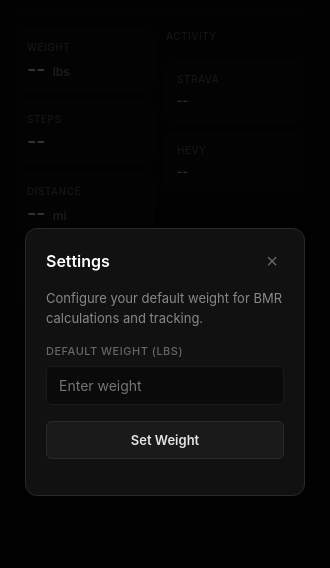
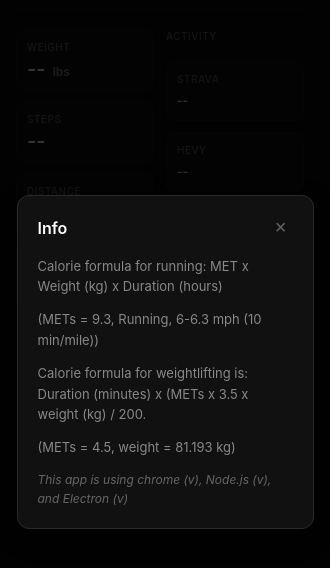
Before and after one commit to AbdallaAlhag/fitness-tracker-desktopApp, an Electron app: page index.html in a window 330 px wide. Both pictures are taken after a click on the button "Info". Shown: the part 60-628 px from the top of the page. Drawn offline with Linux system fonts and the light colour scheme; no server answers.

Commit message:
Finish up info for modal

```diff
--- a/index.html
+++ b/index.html
@@ -235,11 +235,29 @@
         background: #111111;
         border: 1px solid #2a2a2a;
         border-radius: 12px;
-        width: 280px;
+        width: 300px;
+        max-width: 90vw;
+        max-height: 80vh;
+        overflow-y: auto;
         padding: 20px;
         box-shadow: 0 8px 32px rgba(0, 0, 0, 0.6);
       }
+      .modal::-webkit-scrollbar {
+        width: 6px;
+      }
 
+      .modal::-webkit-scrollbar-track {
+        background: #0a0a0a;
+      }
+
+      .modal::-webkit-scrollbar-thumb {
+        background: #2a2a2a;
+        border-radius: 3px;
+      }
+
+      .modal::-webkit-scrollbar-thumb:hover {
+        background: #3a3a3a;
+      }
       .modal-header {
         display: flex;
         justify-content: space-between;
@@ -273,64 +291,27 @@
       }
 
       .modal-content {
-        margin-bottom: 16px;
+        margin-bottom: 0;
       }
 
       .modal-text {
         font-size: 13px;
         color: #888;
-        line-height: 1.5;
-        margin-bottom: 16px;
+        line-height: 1.6;
+        margin-bottom: 12px;
       }
 
-      .modal-input-group {
-        margin-bottom: 16px;
+      .modal-text:last-child {
+        margin-bottom: 0;
+      }
+      #app-info {
+        color: #666;
+        font-style: italic;
+        font-size: 12px;
       }
 
-      .modal-label {
-        font-size: 11px;
-        color: #666;
-        text-transform: uppercase;
-        letter-spacing: 0.5px;
-        margin-bottom: 8px;
-        display: block;
-        font-weight: 500;
-      }
-
-      .modal-input {
-        width: 100%;
-        background: #0a0a0a;
-        border: 1px solid #1a1a1a;
-        border-radius: 6px;
-        padding: 10px 12px;
-        font-size: 14px;
-        color: #e5e5e5;
-        font-family: inherit;
-        transition: border-color 0.2s;
-      }
-
-      .modal-input:focus {
-        outline: none;
-        border-color: #2a2a2a;
-      }
-
-      .modal-button {
-        width: 100%;
-        background: #1a1a1a;
-        border: 1px solid #2a2a2a;
-        border-radius: 6px;
-        padding: 10px;
-        font-size: 13px;
-        font-weight: 600;
-        color: #e5e5e5;
-        cursor: pointer;
-        transition: all 0.2s;
-        font-family: inherit;
-      }
-
-      .modal-button:hover {
-        background: #2a2a2a;
-        border-color: #3a3a3a;
+      #app-info:empty {
+        display: none;
       }
     </style>
   </head>
@@ -397,28 +378,26 @@
           </div>
         </div>
       </div>
+
       <div class="modal-overlay" id="modal-overlay">
         <div class="modal">
           <div class="modal-header">
-            <h2 class="modal-title">Settings</h2>
+            <h2 class="modal-title">Info</h2>
             <button class="modal-close" id="modal-close">×</button>
           </div>
           <div class="modal-content">
             <p class="modal-text">
-              Configure your default weight for BMR calculations and tracking.
+              Calorie formula for running: MET x Weight (kg) x Duration (hours)
             </p>
-            <div class="modal-input-group">
-              <label class="modal-label" for="default-weight"
-                >Default Weight (lbs)</label
-              >
-              <input
-                type="number"
-                class="modal-input"
-                id="default-weight"
-                placeholder="Enter weight"
-              />
-            </div>
-            <button class="modal-button" id="set-weight-btn">Set Weight</button>
+            <p class="modal-text">
+              (METs = 9.3, Running, 6-6.3 mph (10 min/mile))
+            </p>
+            <p class="modal-text">
+              Calorie formula for weightlifting is: Duration (minutes) x (METs x
+              3.5 x weight (kg) / 200.
+            </p>
+            <p class="modal-text">(METs = 4.5, weight = 81.193 kg)</p>
+            <p class="modal-text" id="app-info">--</p>
           </div>
         </div>
       </div>
--- a/main.js
+++ b/main.js
@@ -75,7 +75,7 @@ const createWindow = async () => {
   });
   win.loadFile("index.html");
   Menu.setApplicationMenu(null);
-  if (process.env.NODE_ENV === "development") win.webContents.openDevTools();
+  // if (process.env.NODE_ENV === "development") win.webContents.openDevTools();
 };
 
 // Both start up at the same time
--- a/renderer.js
+++ b/renderer.js
@@ -1,6 +1,3 @@
-// const information = document.getElementById("info");
-// information.innerText = `This app is using chrome (v${versions.chrome()}), Node.js (v${versions.node()}), and Electron (v${versions.electron()})`;
-//
 const now = new Date();
 
 let weight;
@@ -255,8 +252,8 @@ const loadHevyActivity = async () => {
 const infoBtn = document.getElementById("info-btn");
 const modalOverlay = document.getElementById("modal-overlay");
 const modalClose = document.getElementById("modal-close");
-const setWeightBtn = document.getElementById("set-weight-btn");
-const defaultWeightInput = document.getElementById("default-weight");
+// const setWeightBtn = document.getElementById("set-weight-btn");
+// const defaultWeightInput = document.getElementById("default-weight");
 
 // Open modal
 infoBtn.addEventListener("click", () => {
@@ -274,13 +271,15 @@ modalOverlay.addEventListener("click", (e) => {
     modalOverlay.classList.remove("active");
   }
 });
+const information = document.getElementById("app-info");
+information.innerText = `This app is using chrome (v${versions.chrome()}), Node.js (v${versions.node()}), and Electron (v${versions.electron()})`;
 
 // Set weight button
-setWeightBtn.addEventListener("click", () => {
-  const weight = defaultWeightInput.value;
-  if (weight) {
-    console.log("Default weight set to:", weight);
-    // You can add your logic here to save the weight
-    modalOverlay.classList.remove("active");
-  }
-});
+// setWeightBtn.addEventListener("click", () => {
+//   const weight = defaultWeightInput.value;
+//   if (weight) {
+//     console.log("Default weight set to:", weight);
+//     // You can add your logic here to save the weight
+//     modalOverlay.classList.remove("active");
+//   }
+// });
```
